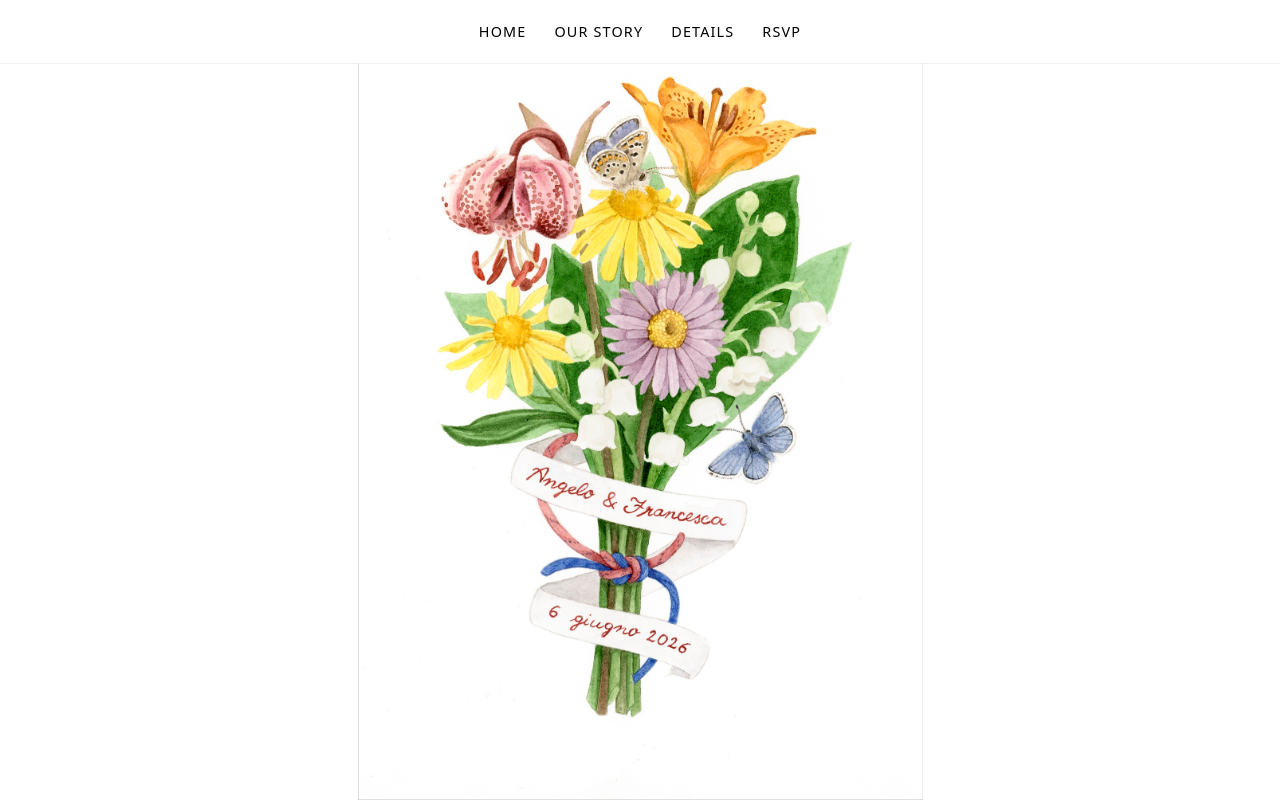
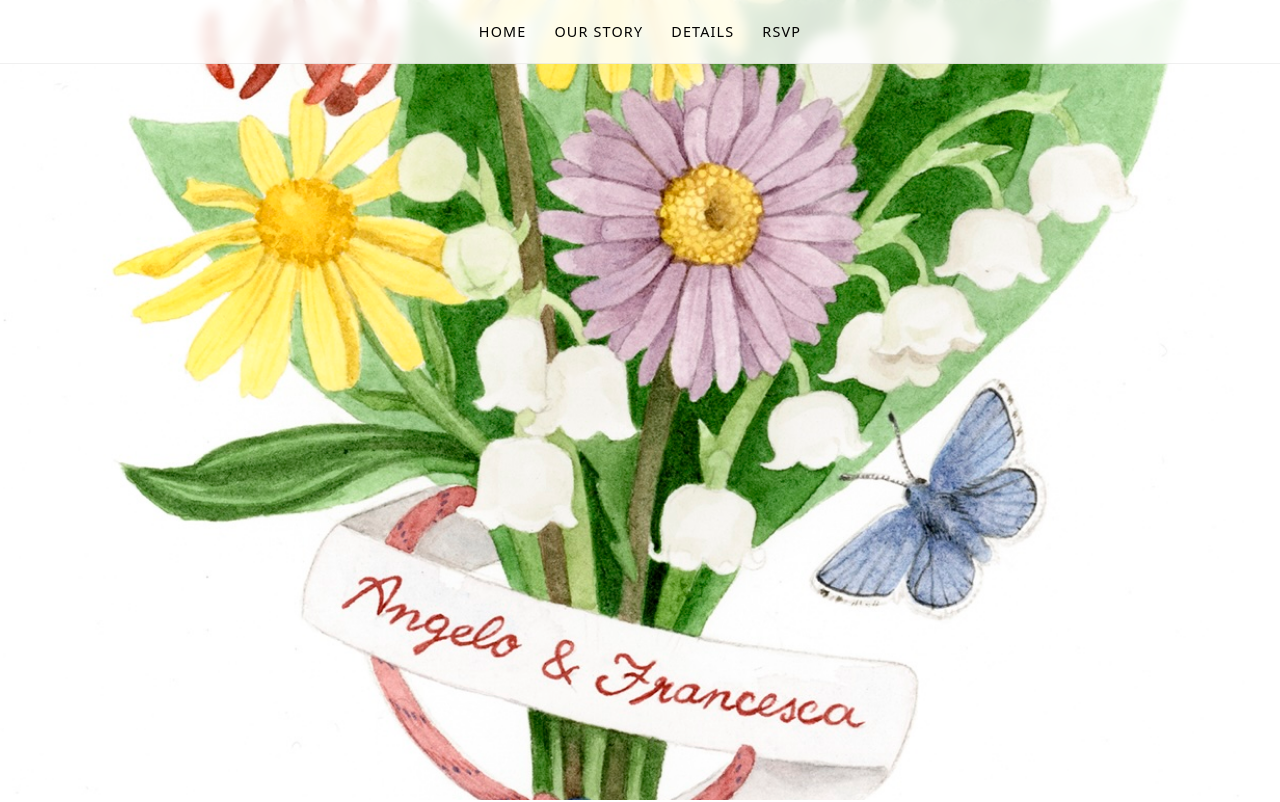
Before and after one commit to franciangelo/matrimonio, a plain HTML site: page index.html in a window 1280 px wide. Shown: the top 802 px of the page. Drawn offline with Linux system fonts and the light colour scheme.

Commit message:
added image

```diff
--- a/index.html
+++ b/index.html
@@ -63,15 +63,16 @@
     #details { background-image: url("./details.jpeg"); } /* optional */
     #rsvp { background-image: url("./rsvp.jpeg"); }       /* optional */
 
-    /* ---- Desktop: show vertical hero fully, centered ---- */
 @media (min-width: 900px) {
   #home {
-    background-size: contain;
+    background-size: 115%;
     background-position: center;
     background-repeat: no-repeat;
     background-color: #ffffff;
+    overflow: hidden;
   }
 }
+
     /* ---- Content blocks (light box so black text stays readable) ---- */
     .content {
       max-width: 720px;
```
